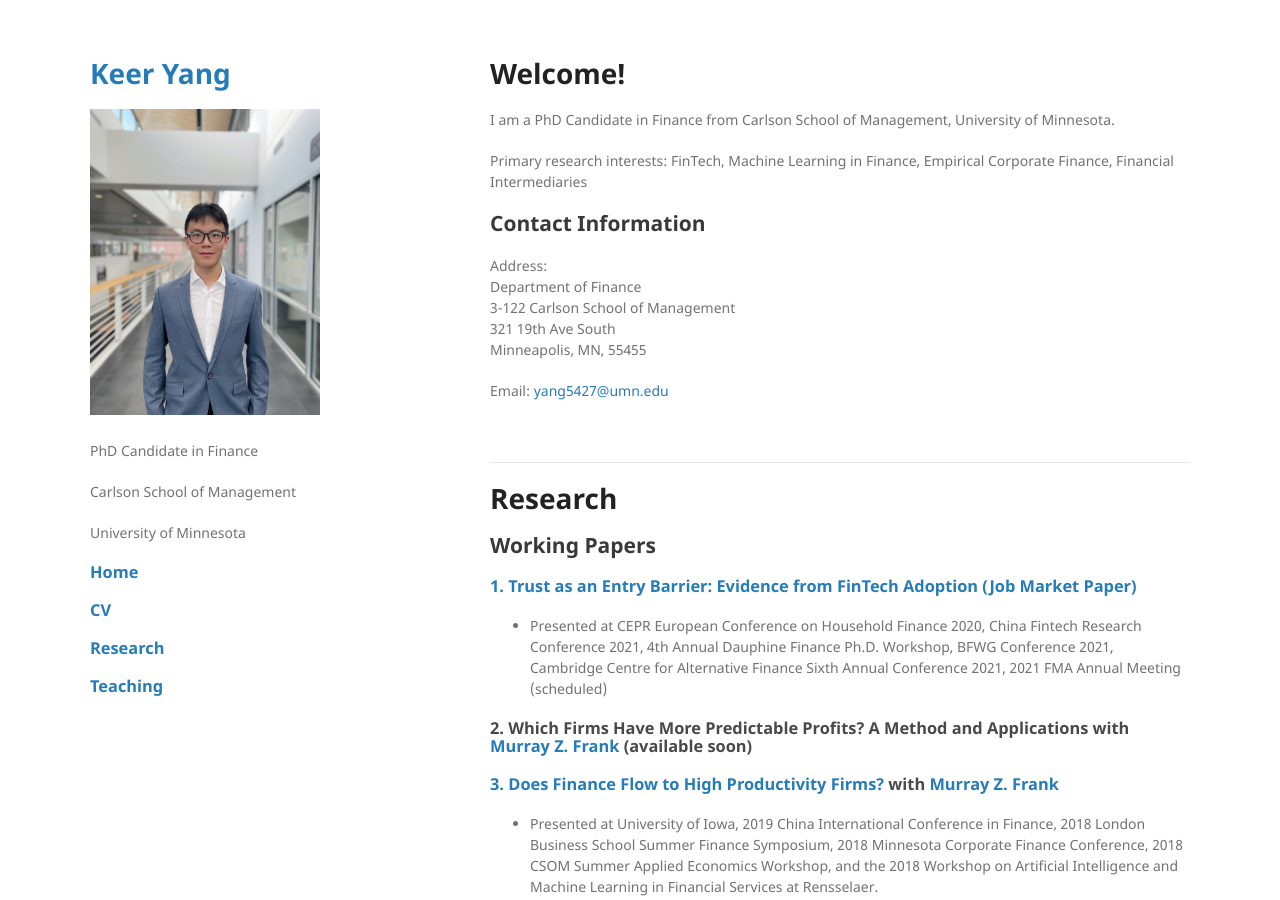
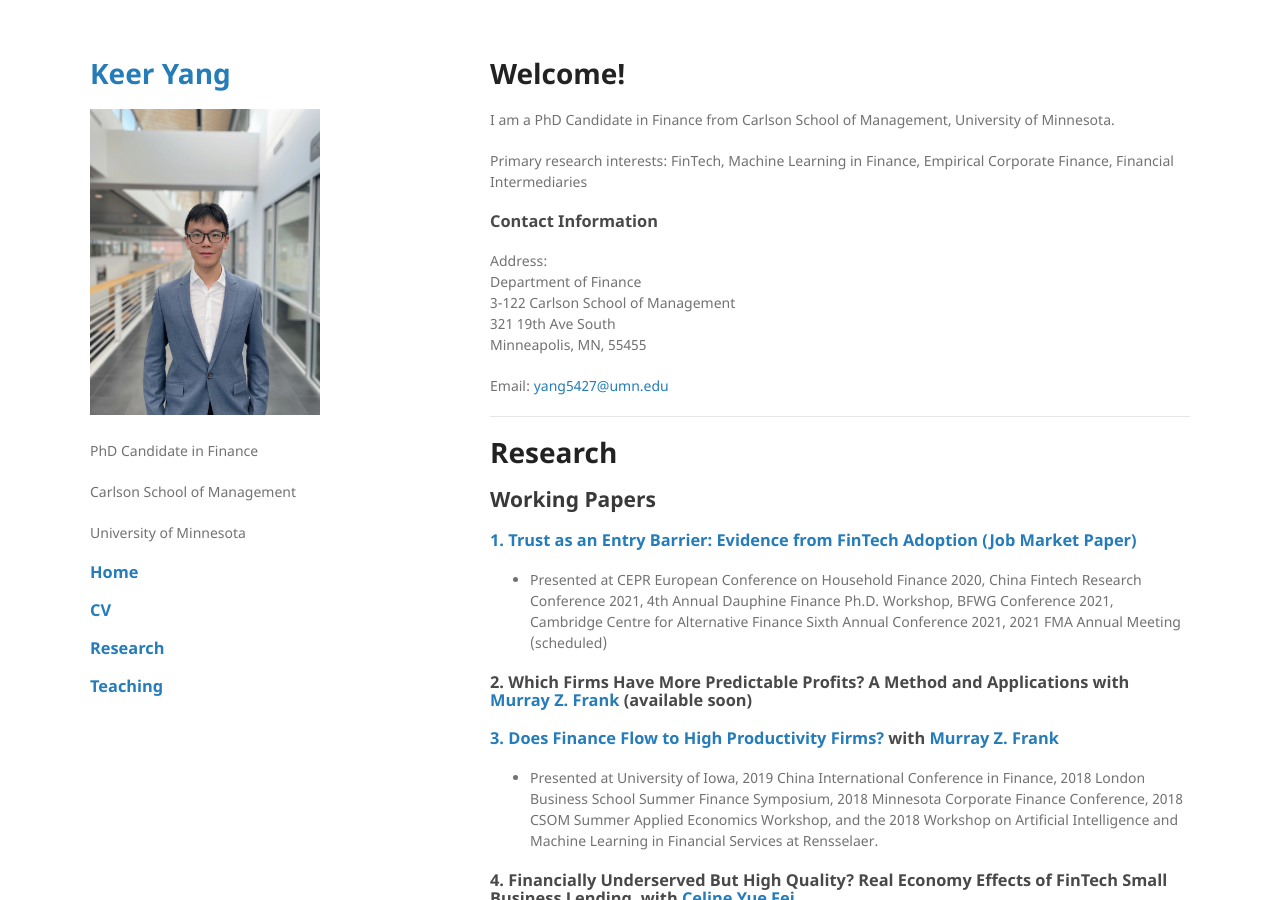
Before and after one commit to keeryang/keeryang.github.io, a Jekyll site: the page built from index.md, in a window 1280 px wide and 900 px high. Built offline with Jekyll 4.4.1, drawn with Linux system fonts in a browser that asks for light colours; the repository's description, which GitHub fills in, is left out; our own code applies the rules of GitHub Pages for plain Markdown files.

Commit message:
Update index.md

```diff
--- a/index.md
+++ b/index.md
@@ -10,7 +10,7 @@ I am a PhD Candidate in Finance from Carlson School of Management, University of
 
 Primary research interests: FinTech, Machine Learning in Finance, Empirical Corporate Finance, Financial Intermediaries
 
-## Contact Information
+### Contact Information
 
 Address:<br/>
 Department of Finance<br/>
@@ -19,8 +19,6 @@ Department of Finance<br/>
 Minneapolis, MN, 55455
 
 Email: <yang5427@umn.edu>
-
-<br />
 
 ---
 
```
